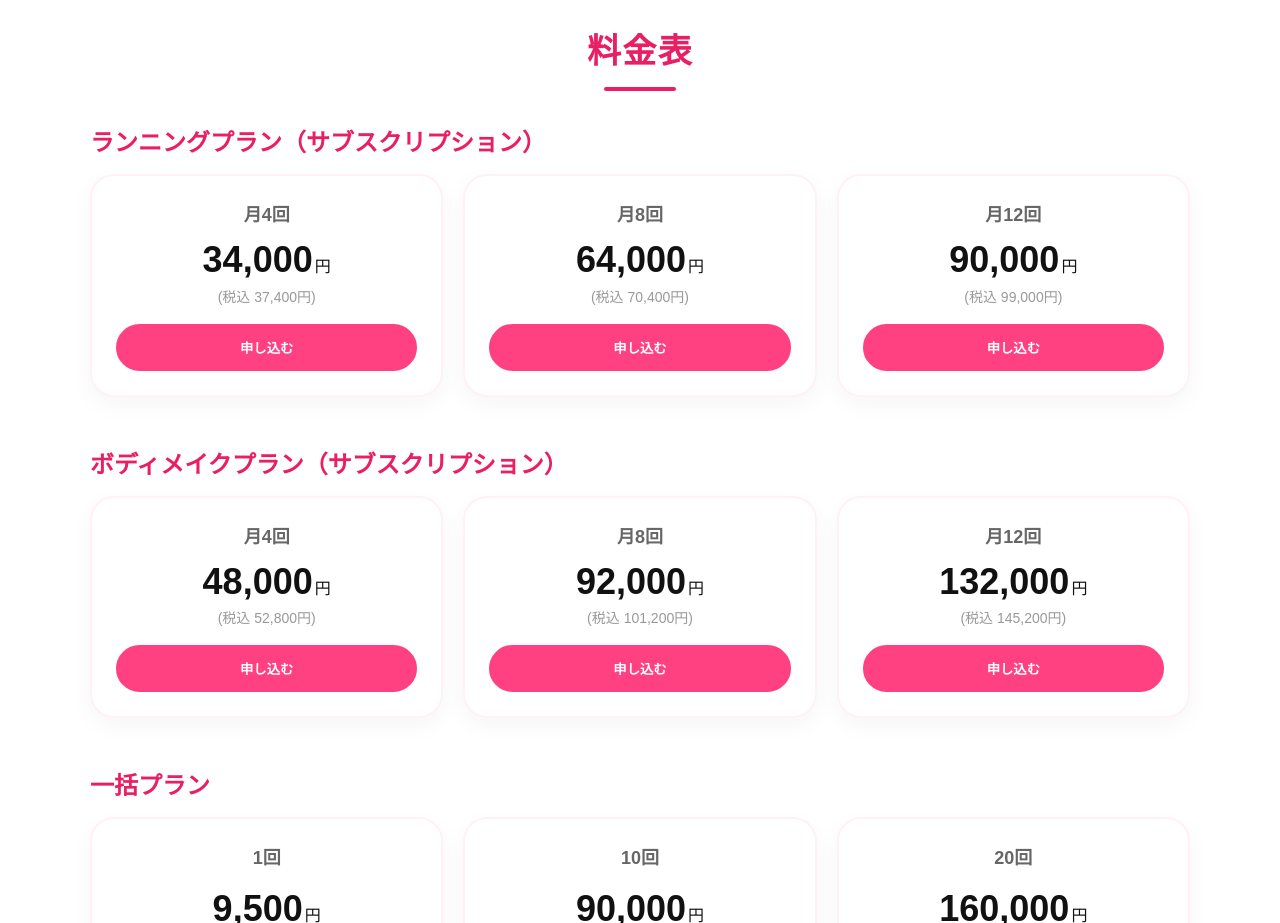
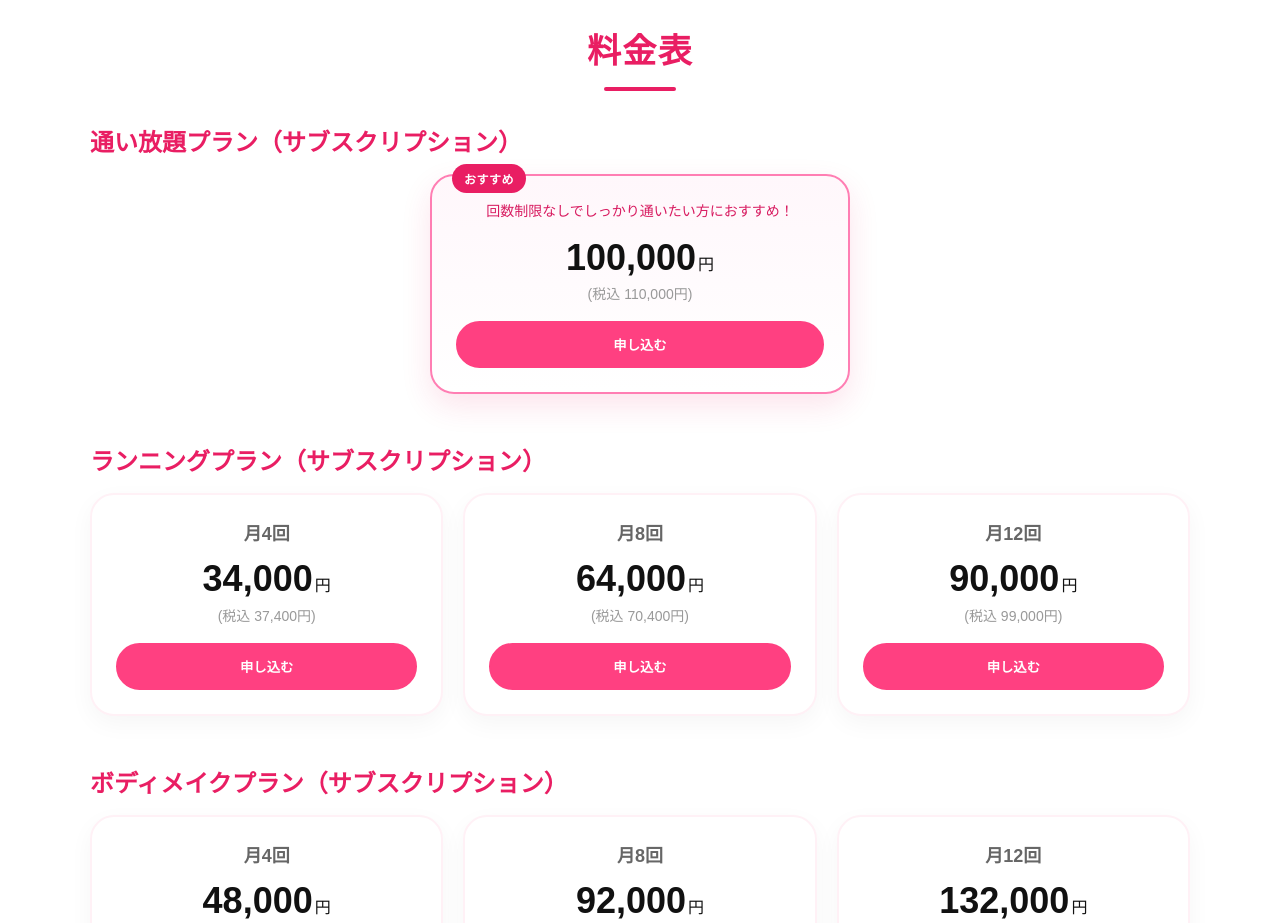
Before and after one commit to sparklingLASER/luka-web, a Next.js app: page / in a window 1280 px wide. Shown: the part 2620-3543 px from the top of the page. Built offline with nearby package versions, Linux system fonts and the light colour scheme.

Commit message:
Update page.jsx

```diff
--- a/app/page.jsx
+++ b/app/page.jsx
@@ -185,7 +185,6 @@ export default function HomePage() {
             padding: 28,
             lineHeight: 1.9,
             display: 'grid',
-            // 👇 スマホなら1列、PCなら写真(300px)とテキスト(1fr)に自動調整されるように修正！
             gridTemplateColumns: 'repeat(auto-fit, minmax(280px, 1fr))',
             gap: 24,
             alignItems: 'center',
@@ -200,7 +199,7 @@ export default function HomePage() {
               aspectRatio: '3 / 4',
               objectFit: 'cover',
               borderRadius: 20,
-              margin: '0 auto', // スマホで中央に配置されるように調整
+              margin: '0 auto',
             }}
           />
 
@@ -320,7 +319,6 @@ export default function HomePage() {
           <div
             style={{
               display: 'grid',
-              // 👇 ここを repeat(2, ...) から auto-fit に変更！スマホで綺麗に縦1列になります
               gridTemplateColumns: 'repeat(auto-fit, minmax(280px, 1fr))',
               gap: 16,
               marginBottom: 28,
@@ -423,6 +421,72 @@ export default function HomePage() {
               margin: '14px auto 0',
             }}
           />
+        </div>
+
+        {/* 通い放題プラン */}
+        <div style={{ marginBottom: 48 }}>
+          <h3 style={{ fontSize: 24, color: '#e91e63', marginBottom: 16 }}>
+            通い放題プラン（サブスクリプション）
+          </h3>
+          <div style={{ maxWidth: 420, margin: '0 auto' }}>
+            <div
+              style={{
+                background: 'linear-gradient(180deg, #fff7fb 0%, #fff 100%)',
+                border: '2px solid #ff7eb3',
+                borderRadius: 24,
+                padding: 24,
+                textAlign: 'center',
+                boxShadow: '0 12px 30px rgba(233,30,99,0.12)',
+                position: 'relative',
+              }}
+            >
+              <div
+                style={{
+                  position: 'absolute',
+                  top: -12,
+                  left: 20,
+                  background: '#e91e63',
+                  color: '#fff',
+                  fontSize: 12,
+                  fontWeight: 800,
+                  padding: '6px 12px',
+                  borderRadius: 999,
+                  letterSpacing: '0.04em',
+                }}
+              >
+                おすすめ
+              </div>
+
+              <div style={{ fontSize: 14, color: '#d81b60', marginBottom: 12, lineHeight: 1.7 }}>
+                回数制限なしでしっかり通いたい方におすすめ！
+              </div>
+
+              <div style={{ fontSize: 36, fontWeight: 800, color: '#111', lineHeight: 1.2 }}>
+                100,000
+                <span style={{ fontSize: 16, fontWeight: 500, marginLeft: 2 }}>円</span>
+              </div>
+
+              <div style={{ fontSize: 14, color: '#999', marginTop: 4, marginBottom: 18 }}>
+                (税込 110,000円)
+              </div>
+
+              <button
+                onClick={() => setShowQR(true)}
+                style={{
+                  width: '100%',
+                  padding: '12px 16px',
+                  borderRadius: 999,
+                  border: '2px solid #ff4081',
+                  background: '#ff4081',
+                  color: '#fff',
+                  fontWeight: 700,
+                  cursor: 'pointer',
+                }}
+              >
+                申し込む
+              </button>
+            </div>
+          </div>
         </div>
 
         {/* ランニングプラン */}
```
